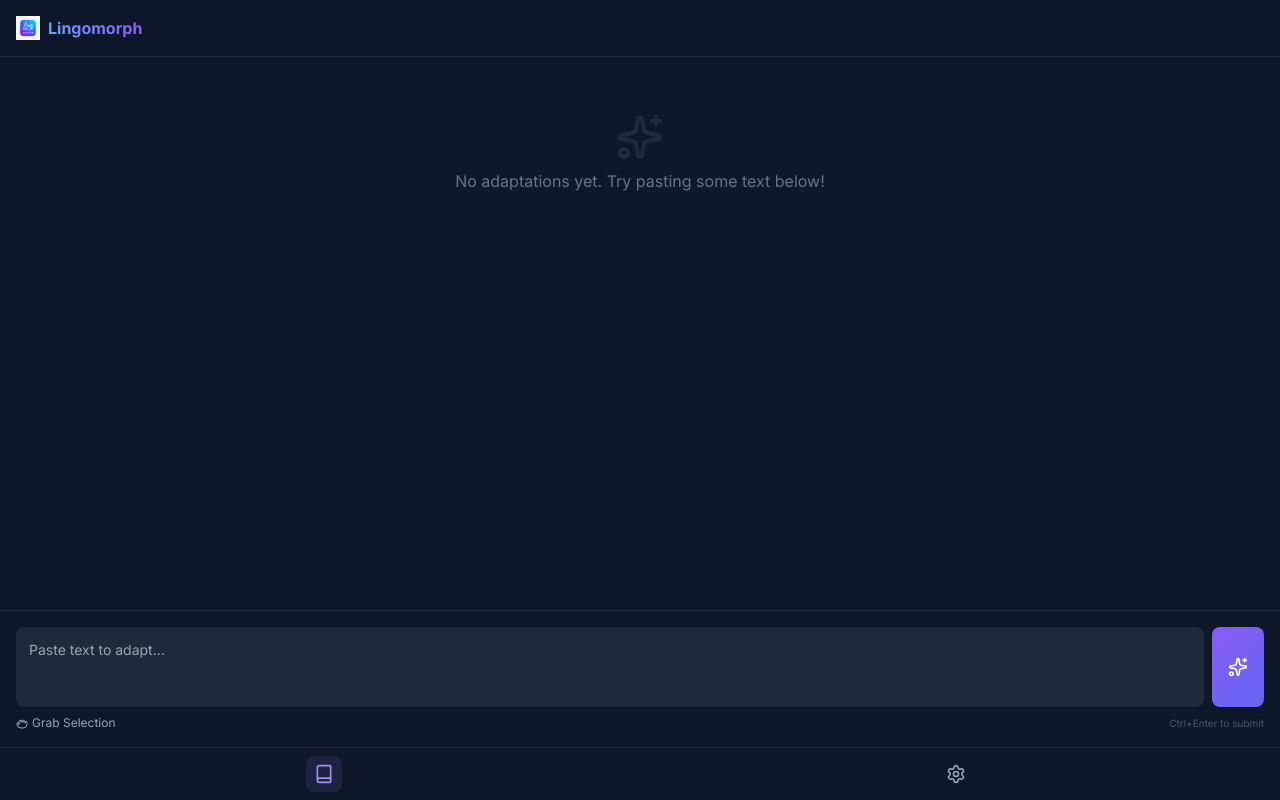
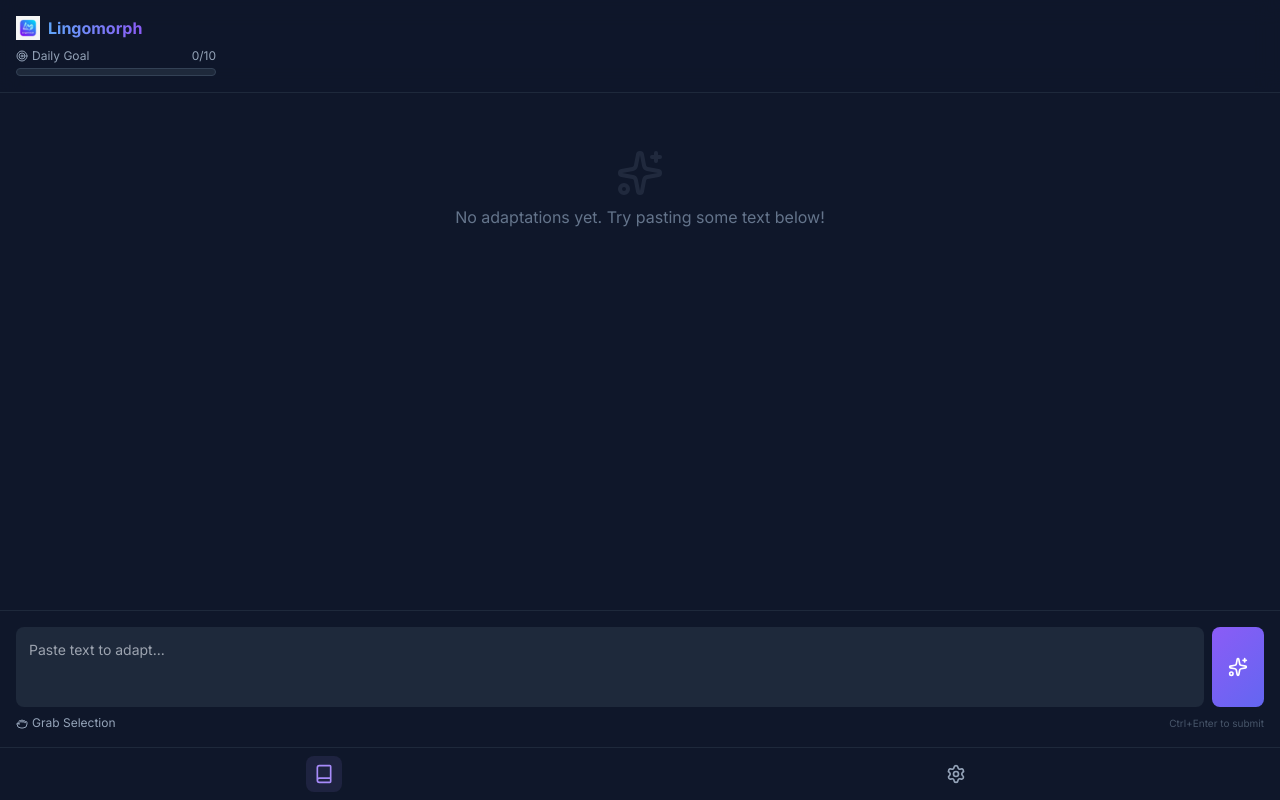
Before and after one commit to lawremi/lingomorph, a React (Vite) app: page / in a window 1280 px wide. Built offline with nearby package versions, Linux system fonts and the light colour scheme.

Commit message:
add daily goal tracking

```diff
--- a/src/components/AdaptationView.tsx
+++ b/src/components/AdaptationView.tsx
@@ -88,6 +88,19 @@ export const AdaptationView: React.FC = () => {
 
             setHistory(prev => [...prev, result]);
             setInputText(''); // Clear input after successful adaptation
+
+            // Increment daily progress (Adaptations goal)
+            const today = new Date().toDateString();
+            const storage = await chrome.storage.local.get('dailyProgress');
+            let progress = storage.dailyProgress as { date: string, count: number } | undefined;
+
+            if (!progress || progress.date !== today) {
+                progress = { date: today, count: 0 };
+            }
+
+            progress.count += 1;
+            await chrome.storage.local.set({ dailyProgress: progress });
+
         } catch (e: any) {
             console.error(e);
             let msg = e.message || 'Adaptation failed. Unknown error.';
--- /dev/null
+++ b/src/components/ProgressBar.tsx
@@ -0,0 +1,37 @@
+import React from 'react';
+import { Target } from 'lucide-react';
+
+interface ProgressBarProps {
+    current: number;
+    max: number;
+    label?: string;
+}
+
+export const ProgressBar: React.FC<ProgressBarProps> = ({ current, max, label }) => {
+    const percentage = Math.min(100, Math.max(0, (current / max) * 100));
+    const isComplete = current >= max;
+
+    return (
+        <div className={`flex flex-col gap-1 w-full max-w-[200px] transition-all duration-500 ${isComplete ? 'scale-105' : ''}`}>
+            {label && (
+                <div className="flex justify-between items-center text-xs text-slate-400">
+                    <span className="flex items-center gap-1">
+                        <Target size={12} className={isComplete ? 'text-yellow-400 animate-pulse' : ''} />
+                        {label}
+                    </span>
+                    <span className={isComplete ? 'text-yellow-400 font-bold' : ''}>
+                        {current}/{max}
+                    </span>
+                </div>
+            )}
+            <div className={`h-2 bg-slate-800 rounded-full overflow-hidden border border-slate-700 relative ${isComplete ? 'shadow-[0_0_10px_rgba(250,204,21,0.5)]' : ''}`}>
+                <div
+                    className={`h-full transition-all duration-700 ease-out rounded-full ${isComplete
+                        ? 'bg-gradient-to-r from-yellow-500 via-amber-400 to-yellow-300 animate-shimmer bg-[length:200%_100%]'
+                        : 'bg-violet-500'}`}
+                    style={{ width: `${percentage}%` }}
+                />
+            </div>
+        </div>
+    );
+};
--- a/src/components/SettingsView.tsx
+++ b/src/components/SettingsView.tsx
@@ -269,7 +269,9 @@ export const SettingsView: React.FC = () => {
                         </label>
                     </div>
 
-                    <div className="text-xs text-slate-400 border-t border-slate-700/50 pt-3 mt-3">
+
+
+                    <div className="text-xs text-slate-400 mt-3">
                         <SyncStatsDisplay />
                     </div>
 
@@ -286,6 +288,21 @@ export const SettingsView: React.FC = () => {
                             </details>
                         </div>
                     )}
+                </div>
+
+                <div className="bg-slate-800/50 p-4 rounded-lg border border-slate-700/50 space-y-4">
+                    <h3 className="font-semibold text-slate-300">Daily Goals</h3>
+                    <div className="flex items-center justify-between">
+                        <label className="text-sm text-slate-300">Target Adaptations</label>
+                        <input
+                            type="number"
+                            min="1"
+                            max="100"
+                            className="w-16 bg-slate-800 border border-slate-700 rounded px-2 py-1 text-slate-200 text-right focus:outline-none focus:border-violet-500"
+                            value={settings.dailyGoal}
+                            onChange={(e) => updateSettings({ dailyGoal: parseInt(e.target.value) || 10 })}
+                        />
+                    </div>
                 </div>
 
                 <div className="bg-slate-800/50 p-4 rounded-lg border border-slate-700/50 space-y-4">
--- a/src/components/SidePanel.tsx
+++ b/src/components/SidePanel.tsx
@@ -1,23 +1,60 @@
-import React, { useState } from 'react';
+import React, { useState, useEffect } from 'react';
 import { Settings, Book } from 'lucide-react';
 import { SettingsView } from './SettingsView';
 import { AdaptationView } from './AdaptationView';
+import { ProgressBar } from './ProgressBar';
+import { useSettings } from '../context/SettingsContext';
 
 type Tab = 'adapt' | 'settings';
 
 export const SidePanel: React.FC = () => {
     const [activeTab, setActiveTab] = useState<Tab>('adapt');
+    const { settings } = useSettings();
+    const [progress, setProgress] = useState({ date: '', count: 0 });
+
+    useEffect(() => {
+        const loadProgress = async () => {
+            const today = new Date().toDateString();
+            const result = await chrome.storage.local.get('dailyProgress');
+            const data = result.dailyProgress as { date: string, count: number } | undefined;
+
+            if (data && data.date === today) {
+                setProgress(data);
+            } else {
+                setProgress({ date: today, count: 0 });
+            }
+        };
+        loadProgress();
+
+        const listener = (changes: { [key: string]: chrome.storage.StorageChange }) => {
+            if (changes.dailyProgress?.newValue) {
+                const newData = changes.dailyProgress.newValue as { date: string, count: number };
+                // If date changed in background/storage
+                const today = new Date().toDateString();
+                if (newData.date === today) {
+                    setProgress(newData);
+                } else {
+                    setProgress({ date: today, count: 0 });
+                }
+            }
+        };
+        chrome.storage.onChanged.addListener(listener);
+        return () => chrome.storage.onChanged.removeListener(listener);
+    }, []);
 
     return (
         <div className="flex flex-col h-screen bg-slate-900 text-slate-100">
             {/* Header */}
-            <header className="flex items-center justify-between p-4 border-b border-slate-800 bg-slate-900/50 backdrop-blur-md sticky top-0 z-10">
-                <div className="flex items-center gap-2">
-                    <img src="/icon.png" alt="Logo" className="w-6 h-6" />
-                    <h1 className="font-bold bg-clip-text text-transparent bg-gradient-to-r from-blue-400 to-violet-500">
-                        Lingomorph
-                    </h1>
+            <header className="flex flex-col gap-2 p-4 border-b border-slate-800 bg-slate-900/50 backdrop-blur-md sticky top-0 z-10">
+                <div className="flex items-center justify-between">
+                    <div className="flex items-center gap-2">
+                        <img src="/icon.png" alt="Logo" className="w-6 h-6" />
+                        <h1 className="font-bold bg-clip-text text-transparent bg-gradient-to-r from-blue-400 to-violet-500">
+                            Lingomorph
+                        </h1>
+                    </div>
                 </div>
+                <ProgressBar current={progress.count} max={settings.dailyGoal} label="Daily Goal" />
             </header>
 
             {/* Main Content */}
--- a/src/types/index.ts
+++ b/src/types/index.ts
@@ -8,6 +8,7 @@ export interface UserSettings {
     ankiFrontField: string;
     ankiBackField: string;
     vocabularyFingerprint?: string;
+    dailyGoal: number;
     providers: Record<string, ProviderSettings>;
 }
 
@@ -26,6 +27,7 @@ export const DEFAULT_SETTINGS: UserSettings = {
     ankiFrontField: 'Front',
     ankiBackField: 'Back',
     vocabularyFingerprint: '',
+    dailyGoal: 10,
     providers: {
         google: { apiKey: '', model: 'gemini-3-flash-preview' },
         openai: { apiKey: '', model: 'gpt-5-mini' },
```
